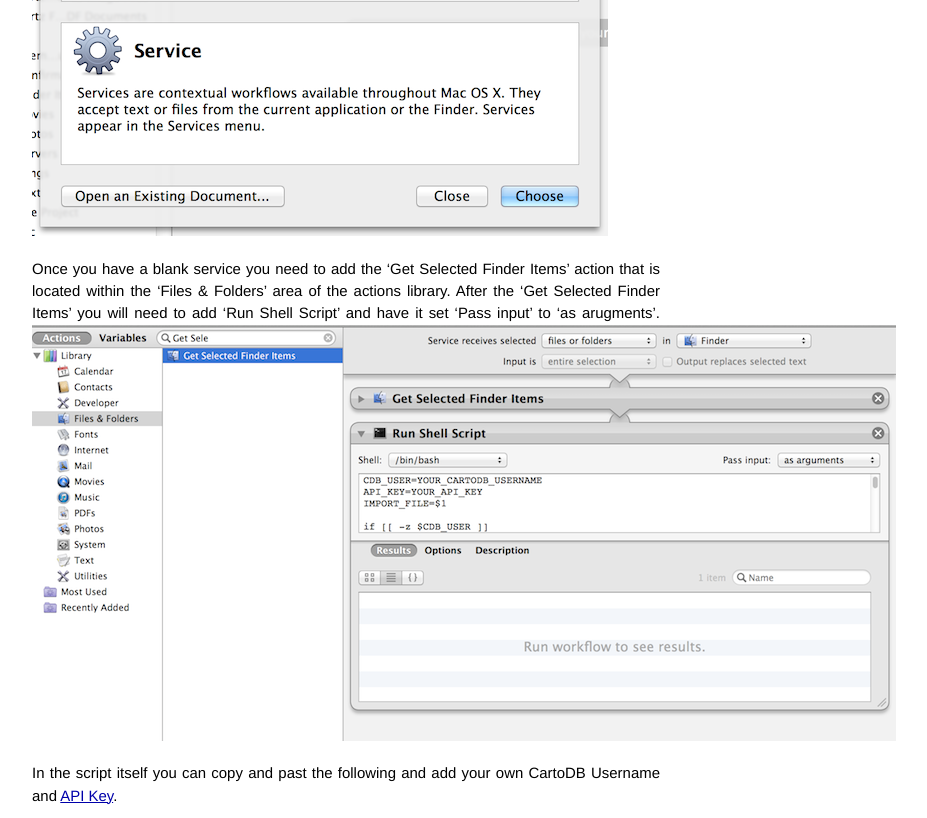
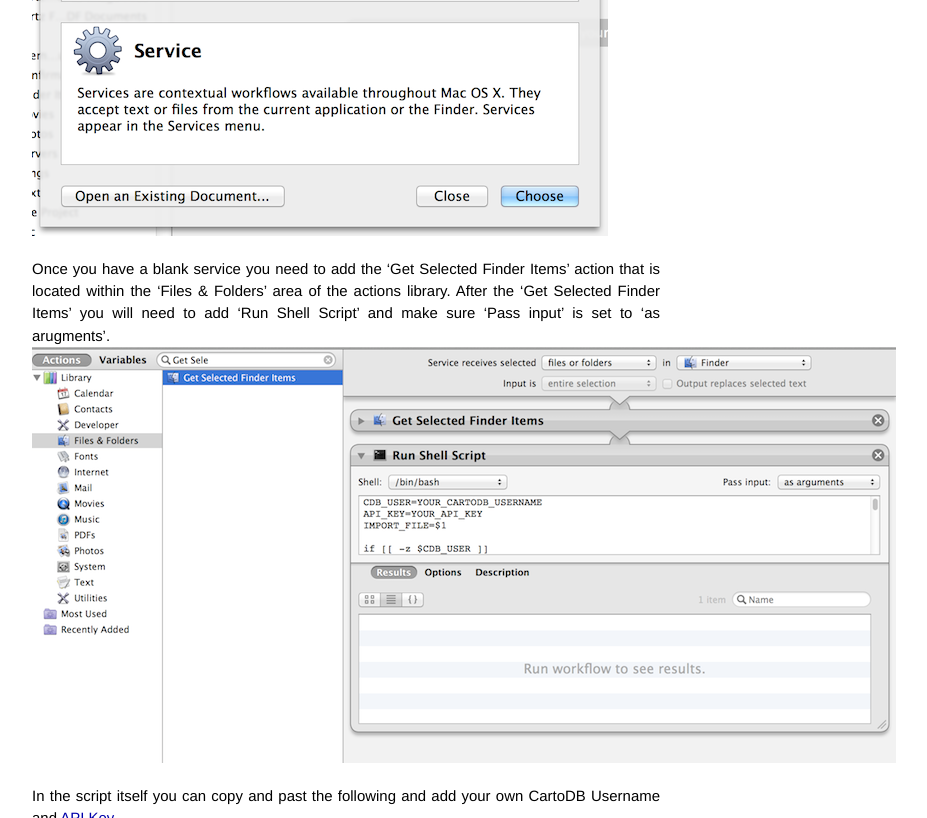
Before and after one commit to gevans22/gevans22.github.io, a Jekyll site: the page built from _posts/2013-07-1-CartoDB_Import_API_OSX_Service.markdown, in a window 1280 px wide and 900 px high, scrolled down 1716 px, cut to the strip 0-818 px from the top of the window. Shown: the whole strip, without its empty margins (294-1221 px from the left). Built offline with Jekyll 4.4.1, drawn with Linux system fonts in a browser that asks for light colours.

Commit message:
Wording change

```diff
--- a/_posts/2013-07-1-CartoDB_Import_API_OSX_Service.markdown
+++ b/_posts/2013-07-1-CartoDB_Import_API_OSX_Service.markdown
@@ -19,7 +19,7 @@
 
 ![Create OSX Automator Service](http://www.galenevans.org/images/OSX_Automater_Service.png)
 
-Once you have a blank service you need to add the 'Get Selected Finder Items' action that is located within the 'Files & Folders' area of the actions library. After the 'Get Selected Finder Items' you will need to add 'Run Shell Script' and have it set 'Pass input' to 'as arugments'.
+Once you have a blank service you need to add the 'Get Selected Finder Items' action that is located within the 'Files & Folders' area of the actions library. After the 'Get Selected Finder Items' you will need to add 'Run Shell Script' and make sure 'Pass input' is set to 'as arugments'.
 ![CartoDB Automator Service](http://www.galenevans.org/images/CartoDB_Upload_Service_in_Automator.png)
 
 In the script itself you can copy and past the following and add your own CartoDB Username and
```
